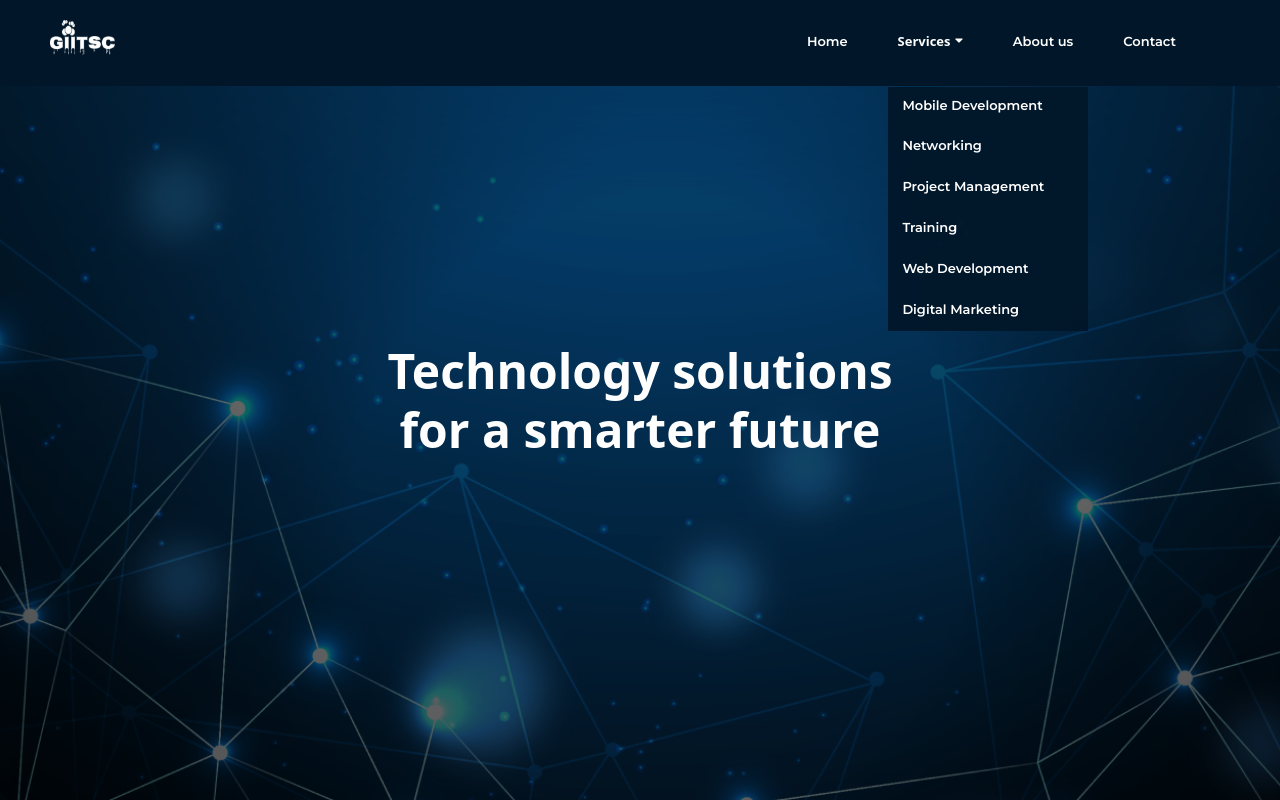
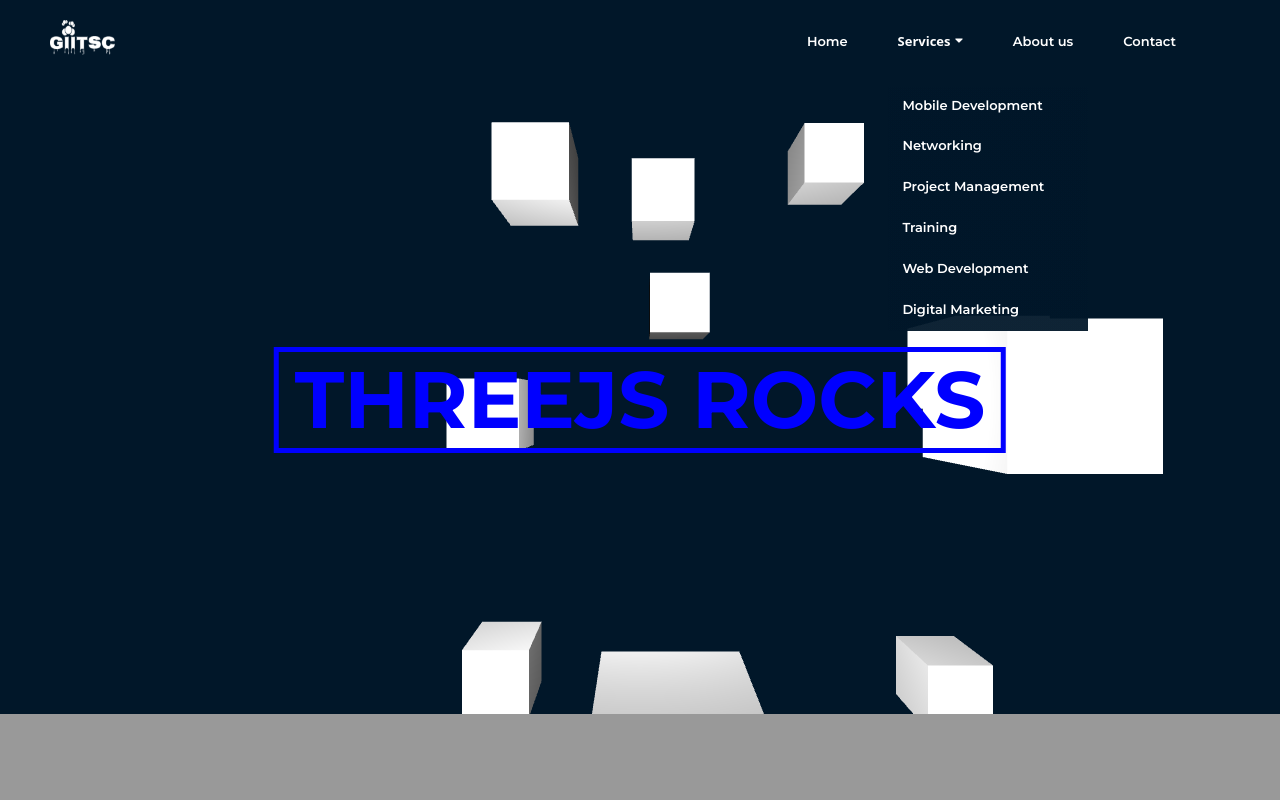
Before and after one commit to Global-Impact-IT-Solutions-and-Consult/giitsc-web, a Next.js app: page / in a window 1280 px wide. Built offline with nearby package versions, Linux system fonts and the light colour scheme.

Commit message:
added three js to site

```diff
--- a/components/Layout.Styles.js
+++ b/components/Layout.Styles.js
@@ -1,7 +1,7 @@
 import styled from "styled-components";
 
 export const Wrapper = styled.div `
-  background: url("/images/ero.jpg");
+  // background: url("/images/ero.jpg");
   /* background-color: blue; */
   height: 100vh;
   overflow-y: scroll;
--- a/components/Layout.jsx
+++ b/components/Layout.jsx
@@ -16,7 +16,7 @@ const Layout = ({ children }) => {
           <MyNavbar />
           {/* <NavbarRedo /> */}
           {children}
-          <Footer />
+          {/* <Footer /> */}
         </Overlay>
       </Wrapper>
     </>
--- a/components/heroSection/HeroSection.Styles.js
+++ b/components/heroSection/HeroSection.Styles.js
@@ -1,184 +1,24 @@
 import styled from "styled-components";
 
-export const Wrapper = styled.div `
-  /* background-color: blue; */
-  background: url("/heroBg.png");
-  background-repeat: no-repeat;
-  background-size: cover;
-  height: 100vh;
-  display: flex;
-  justify-content: center;
-  padding-top: 60px;
+export const HeroWrapper = styled.section`
+    height : 100vh;
+    width : 100vw;
+    position: relative;
+`
 
-  a {
-    text-decoration: none;
-  }
-
-  // MOBILE
-  @media only screen and (max-width: 767px) {
-    height: 80vh;
-  }
-`;
-
-export const Overlay = styled.div `
-  background-color: rgba(0, 0, 0, 0.6);
-  /* height: 120%; */
-  width: 100%;
-  margin-top: -60px;
-  /* padding-top: 60px; */
-  display: flex;
-  align-items: center;
-  justify-content: center;
-  flex-direction: column;
-
-  // TAB
-  @media only screen and (min-width: 768px) and (max-width: 991px) {
-    height: 105%;
-    margin-top: -10px;
-    padding-top: 0px;
-  }
-
-  // MOBILE
-  @media only screen and (max-width: 767px) {
-    /* height: 100%; */
-    margin-top: -10px;
-    padding-top: 0px;
-  }
-`;
-
-export const Content = styled.div `
-  color: white;
-  font-size: 35px;
-  font-family: system-ui, "Segoe UI", "Open Sans", "Helvetica Neue", sans-serif;
-  /* padding-top: 10rem; */
-  display: flex;
-  flex-direction: column;
-  justify-content: center;
-  align-items: center;
-  flex-wrap: wrap;
-  text-align: center;
-  /* background: green; */
-  width: 546px;
-  /* height: 118px; */
-
-  // TAB
-  @media only screen and (min-width: 768px) and (max-width: 991px) {
-    width: 100%;
-  }
-
-  // MOBILE
-  @media only screen and (max-width: 767px) {
-    padding-top: 2rem;
-    width: 80%;
-  }
-
-  h1 {
-    font-family: system-ui, -apple-system, BlinkMacSystemFont, "Segoe UI",
-      Roboto, Oxygen, Ubuntu, Cantarell, "Open Sans", "Helvetica Neue",
-      sans-serif;
-    /* font-family: "Montserrat"; */
-    font-style: normal;
-    font-weight: 800;
-    font-size: 48px;
-    line-height: 59px;
-    text-align: center;
-
-    // TAB
-    @media only screen and (min-width: 768px) and (max-width: 991px) {
-      font-size: 50px;
-      display: flex;
-      flex-direction: column;
-    }
-
-    // MOBILE
-    @media only screen and (max-width: 767px) {
-      font-size: 28px;
-      line-height: 49px;
-      display: flex;
-      flex-direction: column;
-    }
-  }
-
-  h4 {
-    font-weight: 400;
-    /* font-family: cursive; */
-    margin-bottom: 1.3rem;
-
-    // TAB
-    @media only screen and (min-width: 768px) and (max-width: 991px) {
-      font-size: 26px;
-    }
-
-    // MOBILE
-    @media only screen and (max-width: 767px) {
-      font-size: 17px;
-      margin-bottom: 0rem;
-    }
-  }
-
-  p {
-    font-size: 25px;
-
-    // TAB
-    @media only screen and (min-width: 768px) and (max-width: 991px) {
-      font-size: 22px;
-    }
-
-    // MOBILE
-    @media only screen and (max-width: 767px) {
-      font-size: 16px;
-    }
-  }
-
-  span {
-    font-size: 72px;
-    color: #2772b3;
-    /* background: -webkit-linear-gradient(#ee2583, #2772b3);
-    -webkit-background-clip: text;
-    -webkit-text-fill-color: transparent;
-    transition: all 300ms ease-in-out; */
-
-    :hover {
-      background: -webkit-linear-gradient(#2772b3, #ee2583);
-      -webkit-background-clip: text;
-      -webkit-text-fill-color: transparent;
-    }
-
-    // TAB
-    @media only screen and (min-width: 768px) and (max-width: 991px) {
-      font-size: 75px;
-    }
-
-    // MOBILE
-    @media only screen and (max-width: 767px) {
-      font-size: 45px;
-    }
-  }
-
-  .pair {
-    display: flex;
-    justify-content: space-evenly;
-    /* background: yellow; */
-    width: 70%;
-    margin: 0 auto;
-    margin-top: 2rem;
-
-    // TAB
-    @media only screen and (min-width: 768px) and (max-width: 991px) {
-      width: 100%;
-      flex-direction: column;
-      justify-content: center;
-      align-items: center;
-      margin-top: 3rem;
-    }
-
-    // MOBILE
-    @media only screen and (max-width: 767px) {
-      width: 100%;
-      flex-direction: column;
-      justify-content: center;
-      align-items: center;
-      margin-top: 3rem;
-    }
-  }
-`;
+export const HeroText = styled.h1`
+    position : absolute;
+    top: 50%;
+    left:50%;
+    transform : translateX(-50%) translateY(-50%);
+    font-family : 'Montserrat';
+    font-size: 5em;
+    font-weight : 700;
+    text-transform : uppercase;
+    width : auto;
+    line-height : .8em;
+    border : 5px solid blue;
+    padding : .2em;
+    white-space : nowrap;
+    color: blue;
+`
--- a/components/heroSection/HeroSection.jsx
+++ b/components/heroSection/HeroSection.jsx
@@ -1,37 +1,95 @@
 import Link from "next/link";
+import * as THREE from "three";
 
 // styles
-import { Wrapper, Overlay, Content } from "./HeroSection.Styles";
 
 // Components and widgets
 import { Button } from "../../widgets/buttonWidget/ButtonWidget.Styles";
 import { motion, useScroll, useTransform } from "framer-motion";
+import { useEffect, useRef, useState } from "react";
+import gsap, { Expo } from "gsap";
+import { HeroText, HeroWrapper } from "./HeroSection.Styles";
 
 const HeroSection = () => {
-  const { scrollYProgress } = useScroll();
-  const scale = useTransform(scrollYProgress, [0, 500], [1, 0]);
+  const containerRef = useRef();
+
+  if (typeof window !== "undefined") {
+    useEffect(() => {
+      const scene = new THREE.Scene();
+      const camera = new THREE.PerspectiveCamera(75, window.innerWidth / window.innerHeight, 0.1, 1000);
+      camera.position.z = 5;
+      const renderer = new THREE.WebGLRenderer({
+        antialias: true,
+      });
+      renderer.setClearColor("#011729");
+      renderer.setSize(window.innerWidth, window.innerHeight);
+      window.addEventListener("resize", () => {
+        renderer.setSize(window.innerWidth, window.innerHeight);
+        camera.aspect = window.innerWidth / window.innerHeight;
+        camera.updateProjectionMatrix();
+      });
+      containerRef.current.appendChild(renderer.domElement);
+      const raycaster = new THREE.Raycaster();
+      const mouse = new THREE.Vector2();
+
+      const geometry = new THREE.BoxGeometry(1, 1, 1);
+      const material = new THREE.MeshLambertMaterial({
+        color: 0xf7f7f7,
+      });
+
+      const meshX = -10;
+
+      for (let i = 0; i < 20; i++) {
+        const mesh = new THREE.Mesh(geometry, material);
+        mesh.position.x = (Math.random() - 0.5) * 10;
+        mesh.position.y = (Math.random() - 0.5) * 10;
+        mesh.position.z = (Math.random() - 0.5) * 10;
+        mesh.position.x = (Math.random() - 0.5) * 10;
+        scene.add(mesh);
+      }
+
+      const light1 = new THREE.PointLight(0xffffff, 1, 1000);
+      light1.position.set(0, 0, 0);
+      scene.add(light1);
+
+      const light2 = new THREE.PointLight(0xffffff, 2, 1000);
+      light2.position.set(0, 0, 25);
+      scene.add(light2);
+
+      const render = () => {
+        requestAnimationFrame(render);
+        renderer.render(scene, camera);
+      };
+
+      const handleChange = (event) => {
+        mouse.x = (event.clientX / window.innerWidth) * 2 - 1;
+        mouse.y = -(event.clientY / window.innerHeight) * 2 + 1;
+
+        raycaster.setFromCamera(mouse, camera);
+
+        const intersects = raycaster.intersectObjects(scene.children, true);
+
+        for (const intersect of intersects) {
+          const tl = gsap.timeline({
+            delay: 0.3,
+          });
+          tl.to(intersect.object.scale, 1, { x: 2, ease: Expo.easeOut });
+          tl.to(intersect.object.scale, 0.5, { x: 0.5, ease: Expo.easeOut });
+          tl.to(intersect.object.position, 0.5, { x: 0.5, ease: Expo.easeOut });
+          tl.to(intersect.object.rotation, 0.5, { y: Math.PI * 0.5, ease: Expo.easeOut }, "=-1.5");
+        }
+      };
+
+      render();
+
+      window.addEventListener("mousemove", handleChange);
+    }, []);
+  }
 
   return (
-    <Wrapper>
-      <Overlay>
-        <Content>
-          <motion.h1 className="my-3" style={{ opacity: scale }}>
-            {/* Welcome to <span>Global Impact!</span> */}
-            Technology solutions for a smarter future
-          </motion.h1>
-          {/* <h4>We are experts in digital marketing and SEO</h4> */}
-          {/* <p>Feel free to check out our services</p> */}
-          {/* <div className="pair">
-          <Link href={"/about"}>
-              <Button>About us</Button>
-            </Link>
-          <Link href={"/about"}>
-            <Button>Reach out</Button>
-          </Link>
-        </div> */}
-        </Content>
-      </Overlay>
-    </Wrapper>
+    <HeroWrapper className="three" ref={containerRef}>
+      <HeroText>ThreeJs Rocks</HeroText>
+    </HeroWrapper>
   );
 };
 
--- a/package.json
+++ b/package.json
@@ -12,9 +12,11 @@
     "babel-plugin-styled-components": "^2.0.7",
     "bootstrap": "^5.2.3",
     "framer-motion": "^8.5.4",
+    "gsap": "^3.11.4",
     "next": "13.0.6",
     "react": "18.2.0",
     "react-dom": "18.2.0",
-    "styled-components": "^5.3.6"
+    "styled-components": "^5.3.6",
+    "three": "^0.149.0"
   }
 }
--- a/pages/index.jsx
+++ b/pages/index.jsx
@@ -20,7 +20,7 @@ export default function Home() {
       <Testimonials />
       <Partners />
       <Subscribe />
-      {/* <Footer /> */}
+      <Footer />
     </>
   );
 }
```
Also changed, not shown: 1 other file (tests, documents, lock files or other folders).
